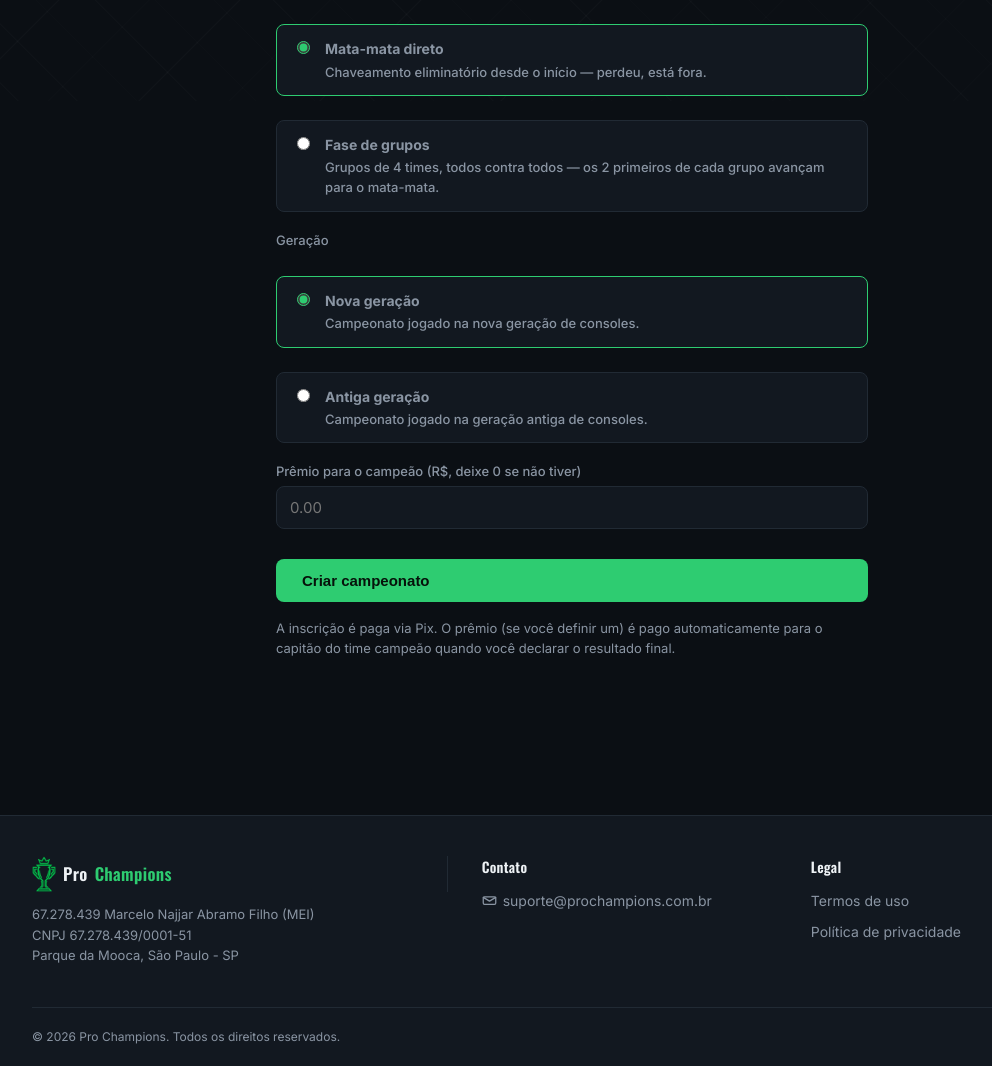
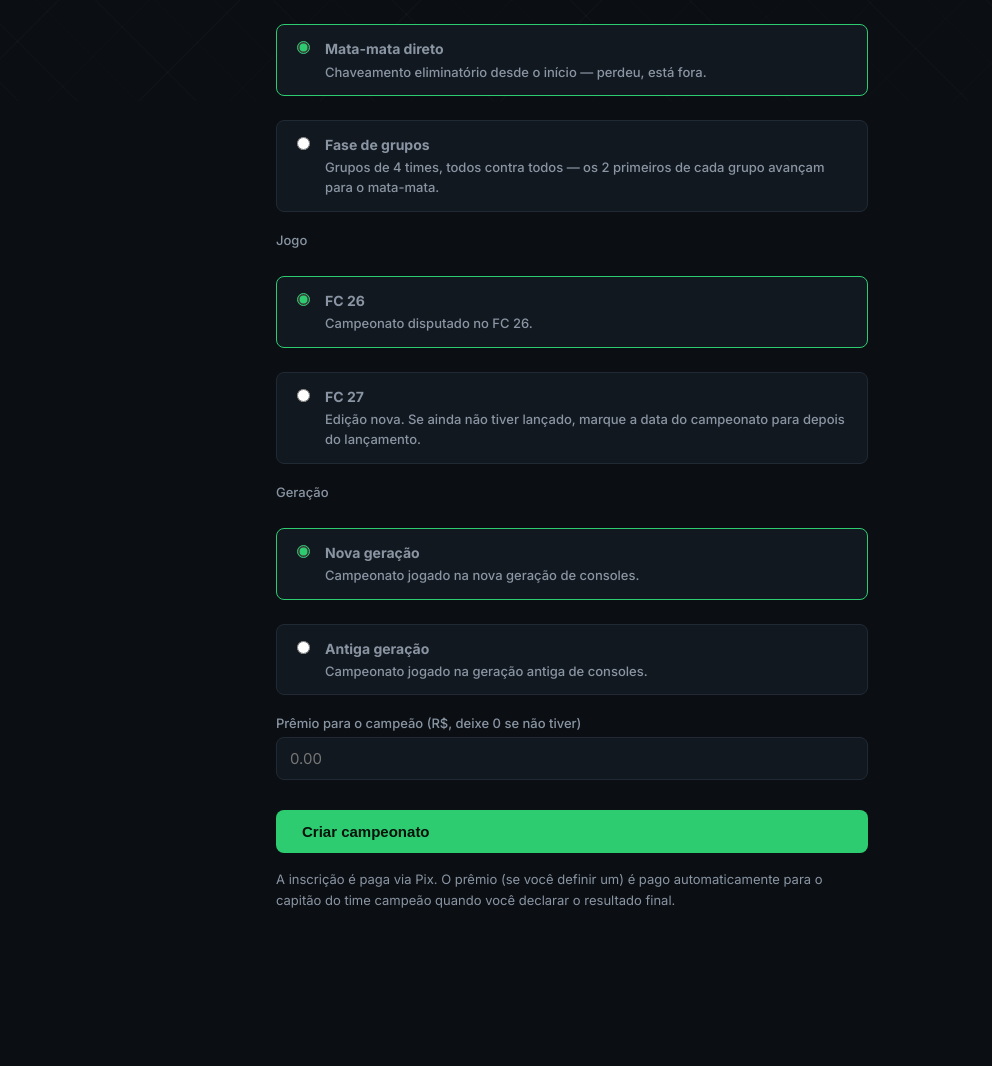
Before and after one commit to Celoabramo/pro-champions, a Flask app: page /campeonatos/criar in a window 1280 px wide. Shown: the part 822-1888 px from the top of the page, without its empty margins (68-1060 px from the left). Run offline with Flask 3, Linux system fonts and the light colour scheme; a user stored in the database is signed in; tables that the repository leaves empty hold one stand-in row (values such as "Sample post"); some libraries are stand-ins or nearby versions.

Commit message:
Campeonato escolhe o jogo (FC 26 ou FC 27); corrige time sumindo apos reembolso falho
JOGO (item 1 do ROADMAP.md):
Torneio.jogo, no mesmo molde do campo geracao: escolhido na criacao,
filtro na listagem, selo no card e na pagina do campeonato, e os textos
da tela de partida ("Combinar a partida no FC 26") passam a usar o jogo
do campeonato. A lista de jogos fica em models.JOGOS - quando sair uma
edicao nova e so acrescentar uma linha. Migracao aditiva com NOT NULL
DEFAULT 'fc26': todo campeonato que ja existe fica marcado como FC 26.
FC 27 ja pode ser escolhido antes do lancamento, com aviso pra marcar
a data do campeonato depois dele.

REEMBOLSO FALHO (bug achado no banco de producao):
um time pagou R$15, a remocao dele falhou porque o capitao nao tinha
chave Pix, e a inscricao ficou com reembolso_status='falhou' - que o
filtro de inscritos tratava como "ja devolvido". O time sumia da lista
e do contador com o dinheiro ainda retido. Agora so 'concluido' e
'pendente' contam como reembolsado (Inscricao.foi_reembolsada), e a
tela avisa o organizador do motivo da falha.

Junto: o admin do site passa a ver e usar os mesmos controles que o
admin da federacao em qualquer campeonato (_pode_administrar_torneio),
pra conseguir resolver um campeonato travado sem depender do
organizador. Jogador comum e admin de outra federacao seguem barrados.

Testado localmente: 22 checagens do seletor de jogo (criacao, filtro
sozinho e combinado com geracao, valor invalido recusado, campeonato
antigo virando FC 26, tela da partida com o nome certo) + as 38 do
reembolso/admin, 0 falhas; listagem e formulario conferidos no
navegador.

Co-Authored-By: Claude Opus 5 <noreply@anthropic.com>

```diff
--- a/app.py
+++ b/app.py
@@ -36,7 +36,7 @@ from flask_limiter import Limiter
 from flask_limiter.util import get_remote_address
 from werkzeug.security import generate_password_hash, check_password_hash
 from werkzeug.utils import secure_filename
-from models import db, User, Team, Torneio, Confronto, Inscricao, Notificacao, Federacao, Grupo
+from models import db, User, Team, Torneio, Confronto, Inscricao, Notificacao, Federacao, Grupo, JOGOS, JOGO_PADRAO
 import email_util
 import pagamentos
 import validacao_ia
@@ -891,6 +891,12 @@ def campeonatos():
     else:
         geracao = None
 
+    jogo = request.args.get("jogo")
+    if jogo in JOGOS:
+        consulta = consulta.filter(Torneio.jogo == jogo)
+    else:
+        jogo = None
+
     lista = consulta.order_by(
         ordem_status,
         Torneio.data_campeonato.is_(None),
@@ -908,6 +914,8 @@ def campeonatos():
         federacao_selecionada=federacao_id,
         federacao_obj=federacao_obj,
         geracao_selecionada=geracao,
+        jogo_selecionado=jogo,
+        jogos=JOGOS,
     )
 
 
@@ -1117,6 +1125,11 @@ def criar_campeonato():
             flash("Geração do campeonato inválida.", "erro")
             return redirect(url_for("criar_campeonato"))
 
+        jogo = request.form.get("jogo", JOGO_PADRAO)
+        if jogo not in JOGOS:
+            flash("Jogo do campeonato inválido.", "erro")
+            return redirect(url_for("criar_campeonato"))
+
         novo_campeonato = Torneio(
             nome=nome,
             descricao=descricao,
@@ -1127,6 +1140,7 @@ def criar_campeonato():
             hora_campeonato=hora_campeonato,
             formato=formato,
             geracao=geracao,
+            jogo=jogo,
             federacao_id=current_user.federacao_id,
             criado_por_id=current_user.id,
         )
@@ -1136,7 +1150,13 @@ def criar_campeonato():
         flash("Campeonato criado!", "sucesso")
         return redirect(url_for("detalhe_campeonato", torneio_id=novo_campeonato.id))
 
-    return render_template("criar_campeonato.html", tamanhos=TAMANHOS_VALIDOS, hoje=date.today().isoformat())
+    return render_template(
+        "criar_campeonato.html",
+        tamanhos=TAMANHOS_VALIDOS,
+        hoje=date.today().isoformat(),
+        jogos=JOGOS,
+        jogo_padrao=JOGO_PADRAO,
+    )
 
 
 @app.route("/campeonatos/<int:torneio_id>")
@@ -1152,7 +1172,7 @@ def detalhe_campeonato(torneio_id):
                 torneio_id=torneio.id, time_id=current_user.time.id, status="pendente"
             ).first()
 
-    eh_organizador = current_user.is_authenticated and current_user.federacao_id == torneio.federacao_id
+    eh_organizador = _pode_administrar_torneio(torneio)
     times_pagos = len(torneio.times_inscritos)
     pode_gerar_chaveamento = (
         eh_organizador
@@ -1202,6 +1222,20 @@ def detalhe_campeonato(torneio_id):
         rodadas_bracket=_estrutura_bracket(torneio) if torneio.status != "aberto" else None,
         tem_contestacao_aberta=_tem_contestacao_aberta(torneio) if eh_organizador else False,
     )
+
+
+def _pode_administrar_torneio(torneio):
+    """Quem pode mexer num campeonato: qualquer admin da federação dona dele,
+    ou o admin do site.
+
+    O admin do site entra aqui porque ele precisa conseguir intervir em
+    campeonato de qualquer federação — excluir um que não fechou os times,
+    remover e reembolsar um time, destravar uma partida — sem depender do
+    organizador estar disponível.
+    """
+    if not current_user.is_authenticated:
+        return False
+    return current_user.email == ADMIN_EMAIL or current_user.federacao_id == torneio.federacao_id
 
 
 def _vagas_ocupadas(torneio, ignorar_inscricao_id=None):
@@ -1751,7 +1785,7 @@ def _estrutura_bracket(torneio):
 def gerar_chaveamento(torneio_id):
     torneio = Torneio.query.get_or_404(torneio_id)
 
-    if torneio.federacao_id != current_user.federacao_id:
+    if not _pode_administrar_torneio(torneio):
         flash("Só um admin da federação pode gerar o chaveamento.", "erro")
         return redirect(url_for("detalhe_campeonato", torneio_id=torneio_id))
 
@@ -2075,7 +2109,7 @@ def _repassar_lucro_federacao(torneio):
 def pagar_premio(torneio_id):
     torneio = Torneio.query.get_or_404(torneio_id)
 
-    if torneio.federacao_id != current_user.federacao_id:
+    if not _pode_administrar_torneio(torneio):
         flash("Só um admin da federação pode confirmar o pagamento do prêmio.", "erro")
         return redirect(url_for("detalhe_campeonato", torneio_id=torneio_id))
 
@@ -2149,7 +2183,7 @@ def remover_time_do_campeonato(torneio_id, inscricao_id):
     if inscricao.torneio_id != torneio.id:
         abort(404)
 
-    if torneio.federacao_id != current_user.federacao_id:
+    if not _pode_administrar_torneio(torneio):
         flash("Só um admin da federação pode remover um time do campeonato.", "erro")
         return redirect(url_for("detalhe_campeonato", torneio_id=torneio_id))
 
@@ -2180,7 +2214,7 @@ def remover_time_do_campeonato(torneio_id, inscricao_id):
 def excluir_campeonato(torneio_id):
     torneio = Torneio.query.get_or_404(torneio_id)
 
-    if torneio.federacao_id != current_user.federacao_id:
+    if not _pode_administrar_torneio(torneio):
         flash("Só um admin da federação pode excluir o campeonato.", "erro")
         return redirect(url_for("detalhe_campeonato", torneio_id=torneio_id))
 
@@ -2189,7 +2223,7 @@ def excluir_campeonato(torneio_id):
     # reembolsar (ou remover) cada time pago antes.
     pagas_sem_reembolso = [
         i for i in torneio.inscricoes
-        if i.status == "pago" and i.reembolso_status not in ("concluido", "pendente", "sem_saldo")
+        if i.status == "pago" and not i.foi_reembolsada and i.reembolso_status != "sem_saldo"
     ]
     if pagas_sem_reembolso and torneio.status != "finalizado":
         flash(
@@ -2241,7 +2275,7 @@ def detalhe_confronto(torneio_id, confronto_id):
         abort(404)
 
     meu_lado = time_do_confronto(confronto, current_user)
-    eh_organizador = current_user.is_authenticated and current_user.federacao_id == confronto.torneio.federacao_id
+    eh_organizador = _pode_administrar_torneio(confronto.torneio)
     ja_contestado = bool(
         Notificacao.query.filter_by(confronto_id=confronto.id, tipo="placar_contestado").first()
     )
@@ -2365,7 +2399,7 @@ def resolver_confronto_manual(torneio_id, confronto_id):
     if confronto.torneio_id != torneio_id:
         abort(404)
 
-    if confronto.torneio.federacao_id != current_user.federacao_id:
+    if not _pode_administrar_torneio(confronto.torneio):
         flash("Só um admin da federação pode resolver a partida manualmente.", "erro")
         return redirect(url_for("detalhe_confronto", torneio_id=torneio_id, confronto_id=confronto_id))
 
@@ -2424,7 +2458,7 @@ def iniciar_confronto(torneio_id, confronto_id):
     if confronto.torneio_id != torneio_id:
         abort(404)
 
-    if confronto.torneio.federacao_id != current_user.federacao_id:
+    if not _pode_administrar_torneio(confronto.torneio):
         flash("Só um admin da federação pode marcar o início da partida.", "erro")
         return redirect(url_for("detalhe_confronto", torneio_id=torneio_id, confronto_id=confronto_id))
 
@@ -2459,7 +2493,7 @@ def escolher_wo(torneio_id, confronto_id):
     if confronto.torneio_id != torneio_id:
         abort(404)
 
-    if confronto.torneio.federacao_id != current_user.federacao_id:
+    if not _pode_administrar_torneio(confronto.torneio):
         flash("Só um admin da federação pode declarar W.O.", "erro")
         return redirect(url_for("detalhe_confronto", torneio_id=torneio_id, confronto_id=confronto_id))
 
@@ -2484,7 +2518,7 @@ def confirmar_wo(torneio_id, confronto_id, opcao):
     if opcao not in OPCOES_WO:
         abort(404)
 
-    if confronto.torneio.federacao_id != current_user.federacao_id:
+    if not _pode_administrar_torneio(confronto.torneio):
         flash("Só um admin da federação pode declarar W.O.", "erro")
         return redirect(url_for("detalhe_confronto", torneio_id=torneio_id, confronto_id=confronto_id))
 
@@ -2792,6 +2826,9 @@ def _garantir_colunas_novas():
         ("inscricoes", "reembolso_status", "VARCHAR(20)"),
         ("confrontos", "nick_fc_time1", "VARCHAR(40)"),
         ("confrontos", "nick_fc_time2", "VARCHAR(40)"),
+        # NOT NULL DEFAULT preenche as linhas que já existem com 'fc26' na
+        # hora — sem isso a coluna nasceria nula nos campeonatos antigos.
+        ("torneios", "jogo", f"VARCHAR(10) NOT NULL DEFAULT '{JOGO_PADRAO}'"),
     ]
     for tabela, coluna, tipo in colunas:
         try:
--- a/static/estilo.css
+++ b/static/estilo.css
@@ -1083,6 +1083,11 @@ a.notificacao-corpo-link:hover p { color: var(--acento); }
     margin-left: 8px;
 }
 
+.chip-jogo {
+    color: var(--acento);
+    background: var(--acento-fraco);
+}
+
 .chip-geracao {
     display: inline-flex;
     align-items: center;
--- a/templates/campeonato_detalhe.html
+++ b/templates/campeonato_detalhe.html
@@ -36,6 +36,7 @@
         <span class="chip-premio"><span class="trofeu-chip" aria-hidden="true">🏆</span> Prêmio R$ {{ "%.2f"|format(torneio.valor_premio) }}</span>
     {% endif %}
     <span class="chip-formato">{{ 'Fase de grupos' if torneio.formato == 'fase_grupos' else 'Mata-mata direto' }}</span>
+    <span class="chip-geracao chip-jogo">{{ torneio.nome_jogo }}</span>
 
     {% if grupos_info %}
         <div class="bloco-grupos">
@@ -201,10 +202,13 @@
         <h2>Times inscritos ({{ torneio.times_inscritos|length }} / {{ torneio.max_times }})</h2>
         {% if torneio.times_inscritos %}
             <ul class="lista-membros lista-times-escudo">
-                {% for inscricao in torneio.inscricoes if inscricao.status == 'pago' and inscricao.time and not inscricao.reembolso_status %}
+                {% for inscricao in torneio.inscricoes if inscricao.status == 'pago' and inscricao.time and not inscricao.foi_reembolsada %}
                     <li>
                         {{ macros.escudo_time(inscricao.time, 'escudo-time-pequeno') }}
                         <span>{{ inscricao.time.nome }} <span class="tag">[{{ inscricao.time.tag }}]</span></span>
+                        {% if eh_organizador and inscricao.reembolso_status == 'falhou' %}
+                            <span class="texto-fraco-pequeno" style="color: var(--erro);">reembolso falhou — o capitão precisa cadastrar uma chave Pix no perfil</span>
+                        {% endif %}
                         {% if eh_organizador and torneio.status == 'aberto' %}
                             <form method="POST" style="margin-left:auto;"
                                   action="{{ url_for('remover_time_do_campeonato', torneio_id=torneio.id, inscricao_id=inscricao.id) }}"
--- a/templates/confronto_detalhe.html
+++ b/templates/confronto_detalhe.html
@@ -43,9 +43,9 @@
         {% set meu_time_nick = confronto.time1 if meu_lado == 1 else confronto.time2 if meu_lado == 2 %}
         {% set meu_nick = confronto.nick_fc_time1 if meu_lado == 1 else confronto.nick_fc_time2 if meu_lado == 2 %}
         <div class="perfil-bloco">
-            <h2>Combinar a partida no FC 26</h2>
+            <h2>Combinar a partida no {{ confronto.torneio.nome_jogo }}</h2>
             <p class="texto-fraco-pequeno" style="margin-bottom:14px;">
-                Cada capitão coloca aqui o nick dele <strong>exatamente como aparece no FC 26</strong>.
+                Cada capitão coloca aqui o nick dele <strong>exatamente como aparece no {{ confronto.torneio.nome_jogo }}</strong>.
                 Quando os dois enviarem, vocês se acham dentro do jogo e combinam entre si quem manda o convite.
             </p>
 
@@ -79,7 +79,7 @@
                       class="form-escudo">
                     <input type="hidden" name="csrf_token" value="{{ csrf_token() }}">
                     <input type="text" name="nick_fc" maxlength="40" value="{{ meu_nick or '' }}"
-                           placeholder="Seu nick igual está no FC 26" aria-label="Seu nick no FC 26" style="flex:1; min-width:160px;">
+                           placeholder="Seu nick igual está no {{ confronto.torneio.nome_jogo }}" aria-label="Seu nick no {{ confronto.torneio.nome_jogo }}" style="flex:1; min-width:160px;">
                     <button type="submit" class="botao-principal-pequeno">{{ 'Atualizar nick' if meu_nick else 'Enviar nick' }}</button>
                 </form>
             {% elif meu_lado %}
--- a/templates/criar_campeonato.html
+++ b/templates/criar_campeonato.html
@@ -45,6 +45,25 @@
             </label>
         </div>
 
+        <label>Jogo</label>
+        <div class="opcoes-formato">
+            {% for codigo, nome in jogos.items() %}
+                <label class="opcao-formato">
+                    <input type="radio" name="jogo" value="{{ codigo }}" {% if codigo == jogo_padrao %}checked{% endif %}>
+                    <div>
+                        <strong>{{ nome }}</strong>
+                        <span class="texto-fraco-pequeno">
+                            {% if codigo == 'fc27' %}
+                                Edição nova. Se ainda não tiver lançado, marque a data do campeonato para depois do lançamento.
+                            {% else %}
+                                Campeonato disputado no {{ nome }}.
+                            {% endif %}
+                        </span>
+                    </div>
+                </label>
+            {% endfor %}
+        </div>
+
         <label>Geração</label>
         <div class="opcoes-formato">
             <label class="opcao-formato">
```
Also changed, not shown: models.py (+34 -1 lines), templates/campeonatos.html (+15 -1 lines).
